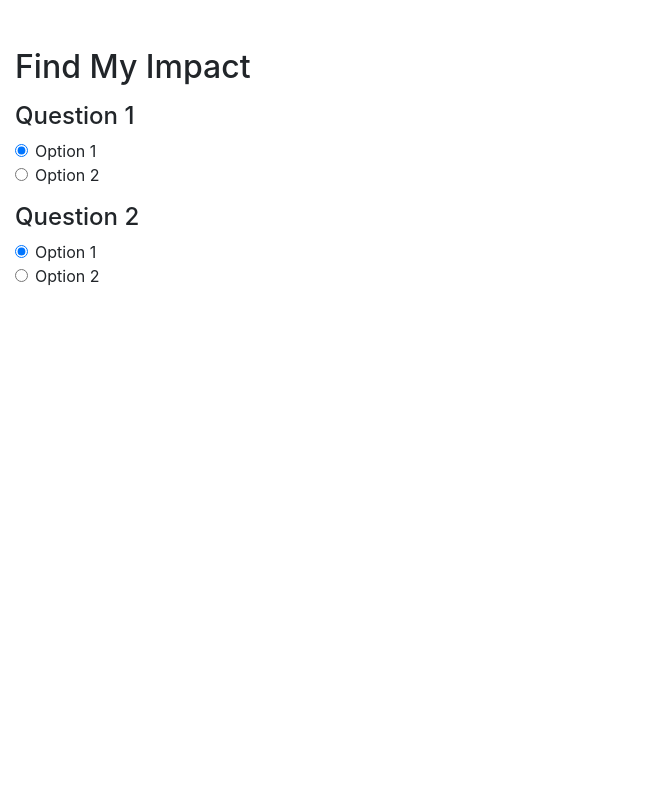
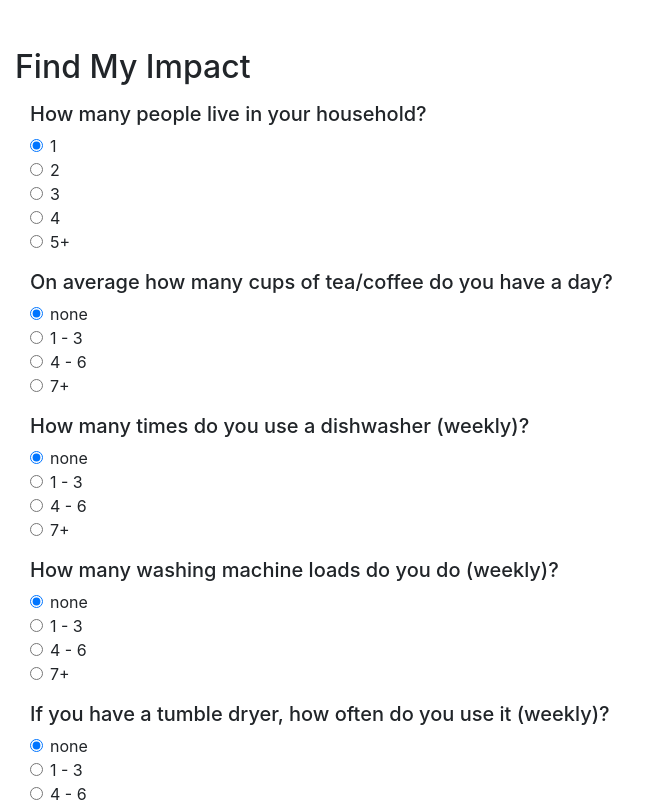
Before and after one commit to gauraviitp/impactometer, a React (Create React App) app in the folder client/: page /find-my-impact in a window 1280 px wide. Shown: the top 802 px of the page, without its empty margins (0-660 px from the left). Built offline with nearby package versions, Linux system fonts and the light colour scheme.

Commit message:
Added questions

```diff
--- /dev/null
+++ b/client/src/AppState.js
@@ -0,0 +1,177 @@
+const AppState = {
+  questions: [
+    {
+      id: "1",
+      text: "How many people live in your household?",
+      options: [
+        { id: "1", text: "1" },
+        { id: "2", text: "2" },
+        { id: "3", text: "3" },
+        { id: "4", text: "4" },
+        { id: "5", text: "5+" },
+      ],
+      selectedOption: "1",
+    },
+    {
+      id: "2",
+      text: "On average how many cups of tea/coffee do you have a day?",
+      options: [
+        { id: "1", text: "none" },
+        { id: "2", text: "1 - 3" },
+        { id: "3", text: "4 - 6" },
+        { id: "4", text: "7+" },
+      ],
+      selectedOption: "1",
+    },
+    {
+      id: "3",
+      text: "How many times do you use a dishwasher (weekly)?",
+      options: [
+        { id: "1", text: "none" },
+        { id: "2", text: "1 - 3" },
+        { id: "3", text: "4 - 6" },
+        { id: "4", text: "7+" },
+      ],
+      selectedOption: "1",
+    },
+    {
+      id: "4",
+      text: "How many washing machine loads do you do (weekly)?",
+      options: [
+        { id: "1", text: "none" },
+        { id: "2", text: "1 - 3" },
+        { id: "3", text: "4 - 6" },
+        { id: "4", text: "7+" },
+      ],
+      selectedOption: "1",
+    },
+    {
+      id: "5",
+      text: "If you have a tumble dryer, how often do you use it (weekly)?",
+      options: [
+        { id: "1", text: "none" },
+        { id: "2", text: "1 - 3" },
+        { id: "3", text: "4 - 6" },
+        { id: "4", text: "7+" },
+      ],
+      selectedOption: "1",
+    },
+    {
+      id: "6",
+      text: "Do you drive? If so how many miles do you drive (weekly)?",
+      options: [
+        { id: "1", text: "don't drive" },
+        { id: "2", text: "< 43" },
+        { id: "3", text: "43 - 77" },
+        { id: "4", text: "77 - 196" },
+        { id: "5", text: "196+" },
+      ],
+      selectedOption: "1",
+    },
+    {
+      id: "7",
+      text: "Do you have a heating thermostat?",
+      options: [
+        { id: "1", text: "yes" },
+        { id: "2", text: "no" },
+      ],
+      selectedOption: "1",
+    },
+    {
+      id: "8",
+      text: "Roughly how may halogen bulbs do you have in your home?",
+      options: [
+        { id: "1", text: "none" },
+        { id: "2", text: "1 - 3" },
+        { id: "3", text: "4 - 6" },
+        { id: "4", text: "7 - 9" },
+        { id: "5", text: "10+" },
+      ],
+      selectedOption: "1",
+    },
+    {
+      id: "9",
+      text: "Roughly how may LED bulbs do you have in your home?",
+      options: [
+        { id: "1", text: "none" },
+        { id: "2", text: "1 - 3" },
+        { id: "3", text: "4 - 6" },
+        { id: "4", text: "7 - 9" },
+        { id: "5", text: "10+" },
+      ],
+      selectedOption: "1",
+    },
+    {
+      id: "10",
+      text: "How many mobile phones do you have in your household?",
+      options: [
+        { id: "1", text: "none" },
+        { id: "2", text: "1 - 2" },
+        { id: "3", text: "3 - 4" },
+        { id: "4", text: "5+" },
+      ],
+      selectedOption: "1",
+    },
+    {
+      id: "11",
+      text: "How many tablets/iPads do you have in your household?",
+      options: [
+        { id: "1", text: "none" },
+        { id: "2", text: "1 - 2" },
+        { id: "3", text: "3 - 4" },
+        { id: "4", text: "5+" },
+      ],
+      selectedOption: "1",
+    },
+    {
+      id: "12",
+      text: "How many laptops do you have in your household?",
+      options: [
+        { id: "1", text: "none" },
+        { id: "2", text: "1 - 2" },
+        { id: "3", text: "3 - 4" },
+        { id: "4", text: "5+" },
+      ],
+      selectedOption: "1",
+    },
+    {
+      id: "13",
+      text:
+        "On a scale of 1-10 how often do you remember to turn off a plug that you have finished using?",
+      options: [
+        { id: "1", text: "1" },
+        { id: "2", text: "2" },
+        { id: "3", text: "3" },
+        { id: "4", text: "4" },
+        { id: "5", text: "5" },
+        { id: "6", text: "6" },
+        { id: "7", text: "7" },
+        { id: "8", text: "8" },
+        { id: "9", text: "9" },
+        { id: "10", text: "10" },
+      ],
+      selectedOption: "1",
+    },
+
+    {
+      id: "14",
+      text:
+        "On a scale of 1-10 how often do you throw away food because it's not been eaten in time each week?",
+      options: [
+        { id: "1", text: "1" },
+        { id: "2", text: "2" },
+        { id: "3", text: "3" },
+        { id: "4", text: "4" },
+        { id: "5", text: "5" },
+        { id: "6", text: "6" },
+        { id: "7", text: "7" },
+        { id: "8", text: "8" },
+        { id: "9", text: "9" },
+        { id: "10", text: "10" },
+      ],
+      selectedOption: "1",
+    },
+  ],
+};
+
+export default AppState;
--- a/client/src/FindMyImpact.js
+++ b/client/src/FindMyImpact.js
@@ -1,29 +1,9 @@
 import React, { useState } from "react";
 import RadioButton from "./components/RadioButton";
+import AppState from "./AppState";
 
 const FindMyImpact = (props) => {
-  const initState = {
-    questions: [
-      {
-        id: "1",
-        text: "Question 1",
-        options: [
-          { id: "1", text: "Option 1" },
-          { id: "2", text: "Option 2" },
-        ],
-        selectedOption: "1",
-      },
-      {
-        id: "2",
-        text: "Question 2",
-        options: [
-          { id: "1", text: "Option 1" },
-          { id: "2", text: "Option 2" },
-        ],
-        selectedOption: "1",
-      },
-    ],
-  };
+  const initState = AppState;
 
   const [state, setState] = useState(initState);
 
@@ -45,9 +25,10 @@ const FindMyImpact = (props) => {
   return (
     <div className="container-fluid mt-5">
       <h2>Find My Impact </h2>
+      <div className="col-6">
         {state.questions.map((question) => (
           <div key={question.id}>
-          <h4 className="mt-3">{question.text}</h4>
+            <h5 className="mt-3">{question.text}</h5>
             {question.options.map((option) => (
               <RadioButton
                 id={`${question.id.toString()}-${option.id.toString()}`}
@@ -61,6 +42,8 @@ const FindMyImpact = (props) => {
           </div>
         ))}
       </div>
+      <div className="col-6"></div>
+    </div>
   );
 };
 
```
Lines whose indentation alone changed are shown as unchanged.
